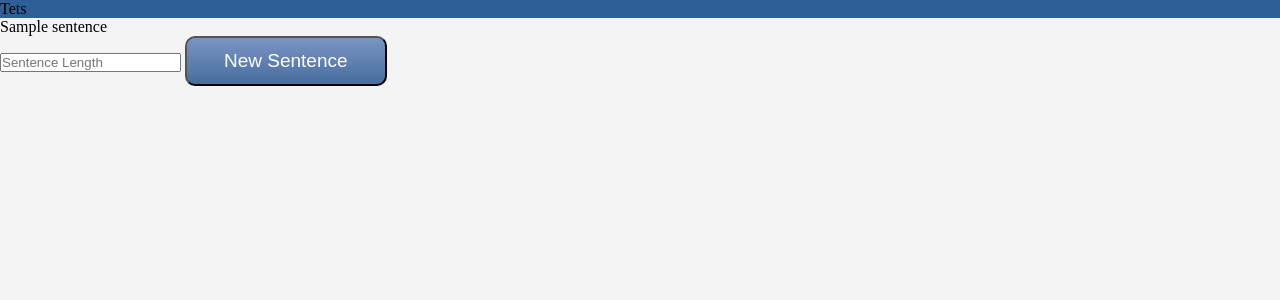
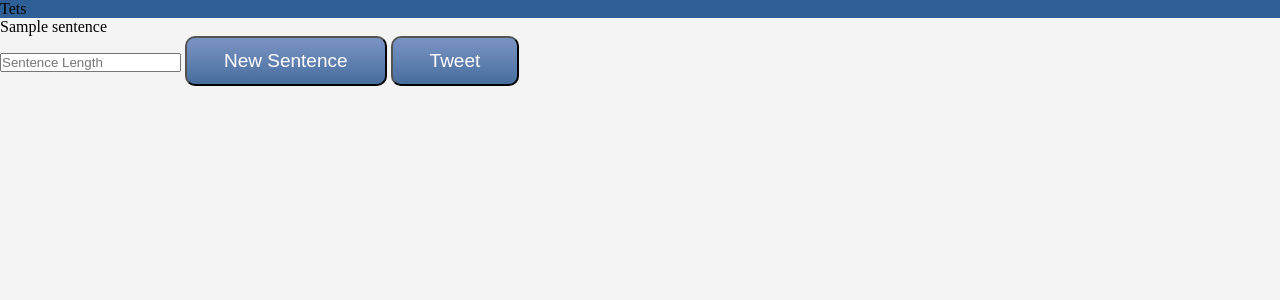
Before and after one commit to Avery246813579/Obama-Speech-Quote-Generator, a Flask app: template templates/index.html in a window 1280 px wide. Shown: the top 300 px of the page. Run offline with Flask 2, Linux system fonts and the light colour scheme; the template is opened without the code that fills it: most values are stand-ins (such as "Sample title", 1, 10 or a date in 2020); parts of the project's set-up code (start-up, migrations or seed data) failed here and were passed over.

Commit message:
Implemented tweeting into the app

```diff
--- a/app.py
+++ b/app.py
@@ -5,11 +5,22 @@ import random
 import os
 import time
 import MapGram
+import twitter
 
 model = MapGram.MarkovModel("test_data.txt")
 
+@app.route('/new', methods=['POST'])
+def new_tweet():
+    body = json.loads(request.data)
 
-@app.route('/new', methods=['POST'])
+    twitter.tweet(body['tweet'])
+
+    return jsonify({
+        "success": True
+    })
+
+
+@app.route('/tweet', methods=['POST'])
 def new_tweet():
     body = json.loads(request.data)
 
--- a/templates/index.html
+++ b/templates/index.html
@@ -18,6 +18,7 @@
     <div style="float: left">
         <input placeholder="Sentence Length" id="length">
         <button class="myButton" onclick="refreshSentence()">New Sentence</button>
+        <button class="myButton" onclick="tweet()">Tweet</button>
     </div>
 </div>
 </body>
@@ -44,6 +45,27 @@
                 alert("Internal Error!");
             }
         });
+
+        function tweet(){
+        var length = document.getElementById('length');
+
+        $.ajax({
+            url: "new",
+            method: "post",
+            contentType: 'application/json',
+            data: JSON.stringify({
+                words: length.value
+            }),
+            dataType: 'json',
+        }).done(function(object) {
+            var text = document.getElementById('sentence');
+
+            if (object['success'] === true){
+                text.innerHTML = object['data'];
+            }else{
+                alert("Internal Error!");
+            }
+        });
     }
 
 
--- a/twitter.py
+++ b/twitter.py
@@ -20,9 +20,9 @@ url = 'https://api.twitter.com/1.1/statuses/update.json'
 
 # The contents of status (i.e. tweet text)
 status = 'If you are reading this on Twitter, the API request worked!'
+def tweet(status):
+    resp = session.post(url, { 'status': status })
+    return resp.text
 
-# Send a POST request to the url with a 'status' parameter
-resp = session.post(url, { 'status': status })
-
-# Show the text from the response
-print(resp.text)
+if __name__ == "__main__":
+    tweet("Grass. Taste bad")
```
